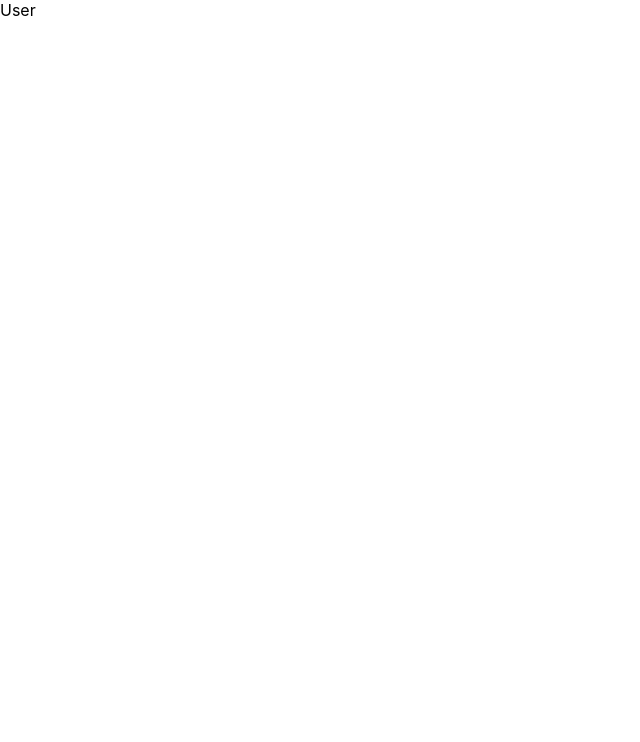
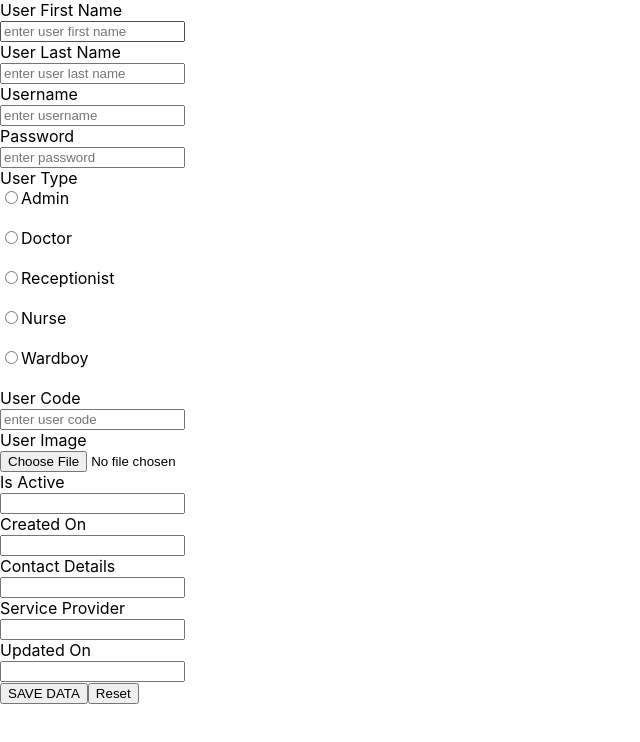
Before and after one commit to Rohitbijwe9/CMS_healthcare, a React (Create React App) app in the folder FRONTEND/cms_healthcare/: page /user in a window 1280 px wide. Shown: the top 742 px of the page, without its empty margins (0-640 px from the left). Built offline with nearby package versions, Linux system fonts and the light colour scheme.

Commit message:
user form create

```diff
--- a/FRONTEND/cms_healthcare/package.json
+++ b/FRONTEND/cms_healthcare/package.json
@@ -6,8 +6,10 @@
     "@testing-library/jest-dom": "^5.17.0",
     "@testing-library/react": "^13.4.0",
     "@testing-library/user-event": "^13.5.0",
+    "axios": "^1.6.0",
     "react": "^18.2.0",
     "react-dom": "^18.2.0",
+    "react-hook-form": "^7.47.0",
     "react-router-dom": "^6.17.0",
     "react-scripts": "5.0.1",
     "web-vitals": "^2.1.4"
--- a/FRONTEND/cms_healthcare/src/Components/auth_components/billing_components/hc_application_components/User.js
+++ b/FRONTEND/cms_healthcare/src/Components/auth_components/billing_components/hc_application_components/User.js
@@ -1,7 +1,67 @@
 import React from 'react'
+import {useForm} from 'react-hook-form'
+import axios from 'axios';
 
 export default function User() {
+
+  const{register,handleSubmit}=useForm();
+
+  function savedata(data)
+  {
+    axios.post('',data)
+  }
+
   return (
-    <div>User</div>
+    <>
+
+  <div className='container'>
+    <form onSubmit={handleSubmit(savedata)}>
+
+
+      <label htmlFor='ufname'>User First Name</label><br/>
+      <input type='text' id='ufname' placeholder='enter user first name' className='form-control'/><br/>
+
+      <label htmlFor='ulname'>User Last Name</label><br/>
+      <input type='text' id='ulname' placeholder='enter user last name' className='form-control'/><br/>
+
+      <label htmlFor='uname'>Username</label><br/>
+      <input type='username' id='uname' placeholder='enter username' className='form-control'/><br/>
+
+      <label htmlFor='pw'>Password</label><br/>
+      <input type='password' id='pw' placeholder='enter password' className='form-control'/><br/>
+
+      <label htmlFor='ut'>User Type</label><br/>
+        <input type='radio' id='mu' value='admin'/>Admin<b></b><br/><br/>
+        <input type='radio' id='mu' value='doctor'/>Doctor<b></b><br/><br/>
+        <input type='radio' id='mu' value='receptionist'/>Receptionist<b></b><br/><br/>
+        <input type='radio' id='mu' value='nurse'/>Nurse<b></b><br/><br/>
+        <input type='radio' id='mu' value='wardboy'/>Wardboy<b></b><br/><br/>
+
+      <label htmlFor='ucode'>User Code</label><br/>
+        <input type='text' id='ucode' placeholder='enter user code' className='form-control'/><br/>
+
+      <label htmlFor='uimg'>User Image</label><br/>
+        <input type='file' id='uimg'  className='form-control'/><br/>
+
+        <label htmlFor='ia'>Is Active</label><br/>
+      <input type='' id='ia' className='form-control'/><br/>
+
+      <label htmlFor='co'>Created On</label><br/>
+      <input id='co' className='form-control'/><br/>
+
+      <label htmlFor='cd'>Contact Details</label><br/>
+      <input type='number' id='cd'  className='form-control'/><br/>
+
+      <label htmlFor='sp'>Service Provider</label><br/>
+      <input type='' id='sp'  className='form-control'/><br/>
+
+      <label htmlFor='up'>Updated On</label><br/>
+      <input type='datetime' id='up' className='form-control'/><br/>
+
+      <input type='submit' className='btn btn-outline-success' value={'SAVE DATA'}/>
+      <input type='reset' className='btn btn-outline-warning' value={'Reset'}/>
+    </form>
+  </div>
+    </>
   )
 }
```
Also changed, not shown: 1 other file (tests, documents, lock files or other folders).
